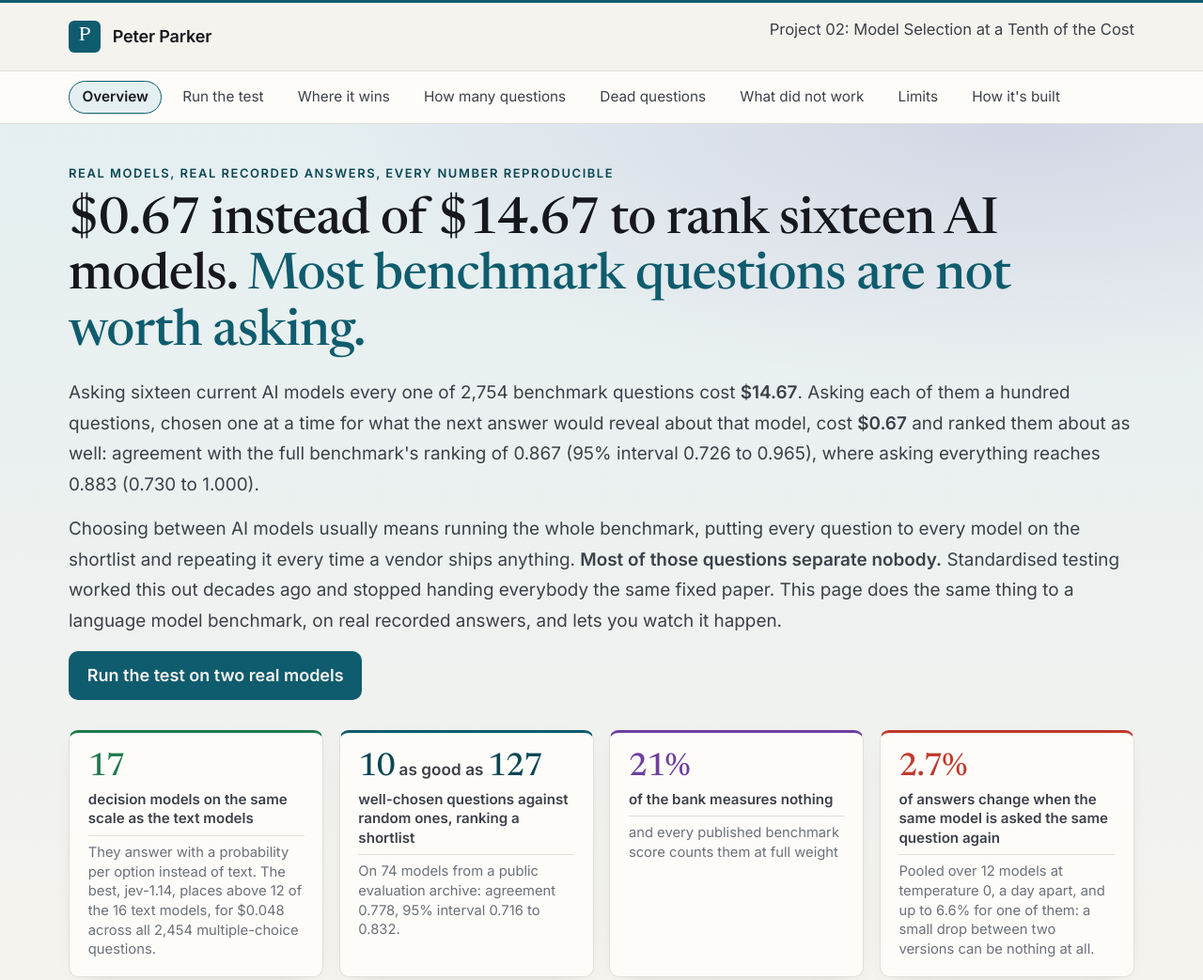
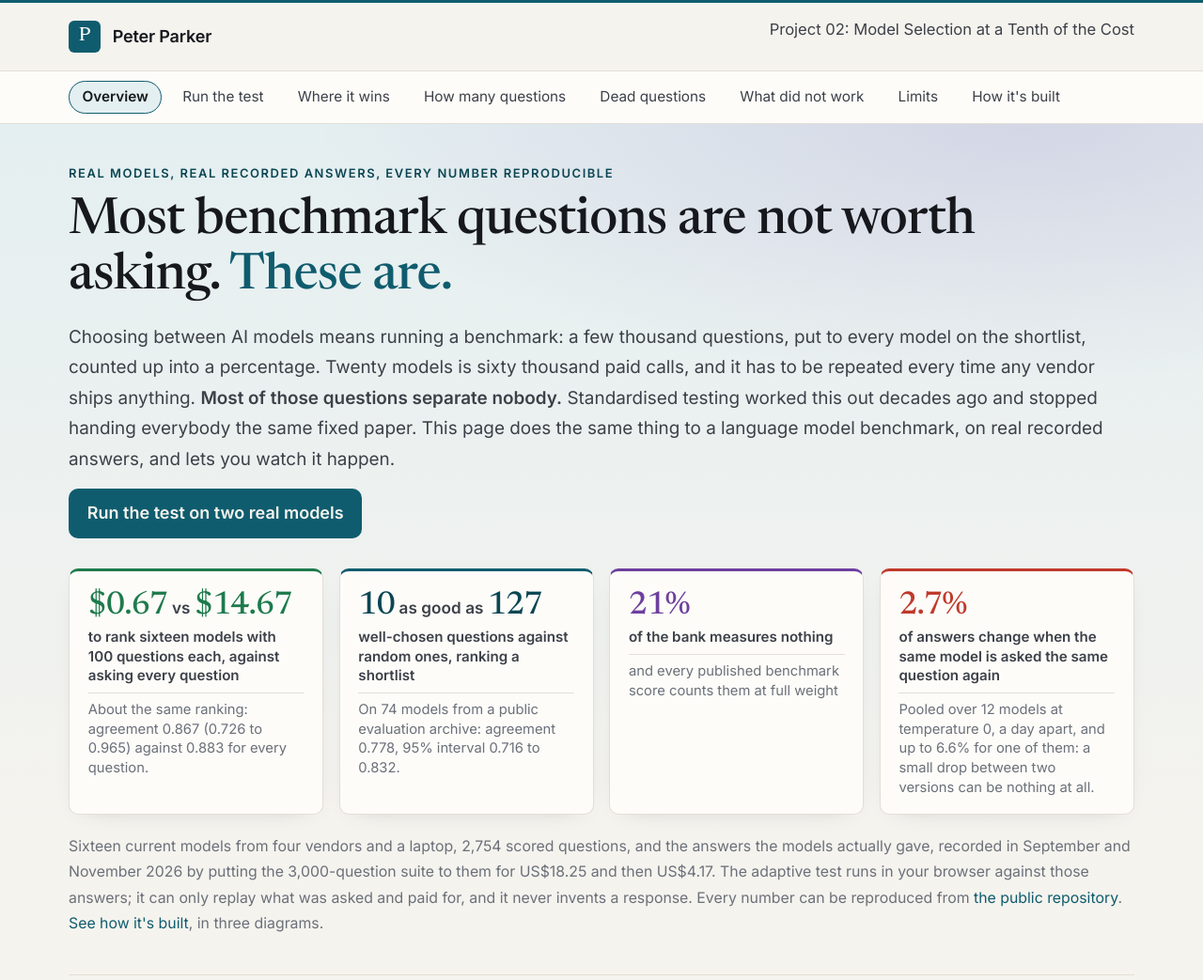
Before and after one commit to Peter-A-P/model-selection-tenth-cost, a plain HTML site: page demo/index.html in a window 1280 px wide. Shown: the top 1043 px of the page at 94% size. Drawn offline with Linux system fonts and the light colour scheme.

Commit message:
Headline cards: money first ($0.67 vs $14.67), then 10 as good as 127, dead questions, and test-retest; the title goes back to what it was

```diff
--- a/demo/app.js
+++ b/demo/app.js
@@ -566,34 +566,14 @@ function setupHero() {
   const own = state.curves.panels.find((p) => p.key === "own");
   const v1 = state.curves.panels.find((p) => p.key === "v1");
   const hundred = own.cost.find((c) => c.items === 100);
-  // The title and the paragraph under it: what a hundred well-chosen questions per model cost
-  // against asking every model everything, and how close the two rankings come. Written in the
-  // markup as well, so the page reads right before this runs, and replaced here from the data.
+  // The money card: a hundred well-chosen questions per model against every question, and how
+  // close the two rankings come, both with their intervals.
   const adaptive100 = own.curve.find((p) => p.method === "adaptive" && p.items === 100);
-  for (const id of ["title-short", "lead-short"]) {
-    document.getElementById(id).textContent = money(hundred.usd_adaptive);
-  }
-  for (const id of ["title-full", "lead-full"]) {
-    document.getElementById(id).textContent = money(own.full_suite_usd);
-  }
-  document.getElementById("lead-items").textContent = own.n_items.toLocaleString("en-CA");
-  document.getElementById("lead-tau").textContent =
-    `${adaptive100.tau.toFixed(3)} (95% interval ${adaptive100.lo.toFixed(3)} to ` +
-    `${adaptive100.hi.toFixed(3)})`;
-  document.getElementById("lead-tau-full").textContent =
-    `${own.transfer.point.toFixed(3)} (${own.transfer.lo.toFixed(3)} to ${own.transfer.hi.toFixed(3)})`;
-
-  // Decision models: how many, and where the best of them lands among the text models on the
-  // same questions and the same scale.
-  const deciders = state.decisions.models.filter((m) => m.kind === "decision");
-  const texts = state.decisions.models.filter((m) => m.kind === "text");
-  const best = [...deciders].sort((x, y) => y.ability - x.ability)[0];
-  const below = texts.filter((m) => m.ability < best.ability).length;
-  document.getElementById("hero-deciders").textContent = String(deciders.length);
-  document.getElementById("hero-deciders-label").textContent =
-    `They answer with a probability per option instead of text. The best, ${best.label}, places ` +
-    `above ${below} of the ${texts.length} text models, for ${money(best.full_usd)} across all ` +
-    `${state.decisions.n_items.toLocaleString("en-CA")} multiple-choice questions.`;
+  document.getElementById("hero-cost").textContent = money(hundred.usd_adaptive);
+  document.getElementById("hero-full").textContent = money(own.full_suite_usd);
+  document.getElementById("hero-cost-label").textContent =
+    `About the same ranking: agreement ${adaptive100.tau.toFixed(3)} (${adaptive100.lo.toFixed(3)} ` +
+    `to ${adaptive100.hi.toFixed(3)}) against ${own.transfer.point.toFixed(3)} for every question.`;
 
   document.getElementById("hero-items").textContent = String(v1.equivalent.adaptive_items);
   document.getElementById("hero-random").textContent = String(
--- a/demo/index.html
+++ b/demo/index.html
@@ -42,19 +42,21 @@
 
   <header class="hero">
     <p class="eyebrow">Real models, real recorded answers, every number reproducible</p>
-    <h1><span id="title-short">$0.67</span> instead of <span id="title-full">$14.67</span> to rank sixteen AI models. <span class="hl">Most benchmark questions are not worth asking.</span></h1>
+    <h1>Most benchmark questions are not worth asking. <span class="hl">These are.</span></h1>
     <p class="lead">
-      Asking sixteen current AI models every one of <span id="lead-items">2,754</span> benchmark questions cost <strong id="lead-full">$14.67</strong>. Asking each of them a hundred questions, chosen one at a time for what the next answer would reveal about that model, cost <strong id="lead-short">$0.67</strong> and ranked them about as well: agreement with the full benchmark's ranking of <span id="lead-tau">0.867</span>, where asking everything reaches <span id="lead-tau-full">0.883</span>.
-    </p>
-    <p class="lead">
-      Choosing between AI models usually means running the whole benchmark, putting every question to every model on the shortlist and repeating it every time a vendor ships anything. <strong>Most of those questions separate nobody.</strong> Standardised testing worked this out decades ago and stopped handing everybody the same fixed paper. This page does the same thing to a language model benchmark, on real recorded answers, and lets you watch it happen.
+      Choosing between AI models means running a benchmark: a few thousand questions, put to every
+      model on the shortlist, counted up into a percentage. Twenty models is sixty thousand paid
+      calls, and it has to be repeated every time any vendor ships anything. <strong>Most of those
+      questions separate nobody.</strong> Standardised testing worked this out decades ago and
+      stopped handing everybody the same fixed paper. This page does the same thing to a language
+      model benchmark, on real recorded answers, and lets you watch it happen.
     </p>
     <p class="hero-cta"><a class="button" href="#run">Run the test on two real models</a></p>
     <div class="hero-points">
       <div class="point good">
-        <span class="point-figure" id="hero-deciders">...</span>
-        <span class="point-unit">decision models on the same scale as the text models</span>
-        <span class="point-label" id="hero-deciders-label">models that answer with a probability per option instead of text</span>
+        <span class="point-figure"><span id="hero-cost">...</span><span class="point-joiner"> vs </span><span id="hero-full">...</span></span>
+        <span class="point-unit">to rank sixteen models with 100 questions each, against asking every question</span>
+        <span class="point-label" id="hero-cost-label">and the two rankings agree about as well</span>
       </div>
       <div class="point">
         <span class="point-figure"><span id="hero-items">...</span><span class="point-joiner"> as good as </span><span id="hero-random">...</span></span>
```
Also changed, not shown: 1 other file.
